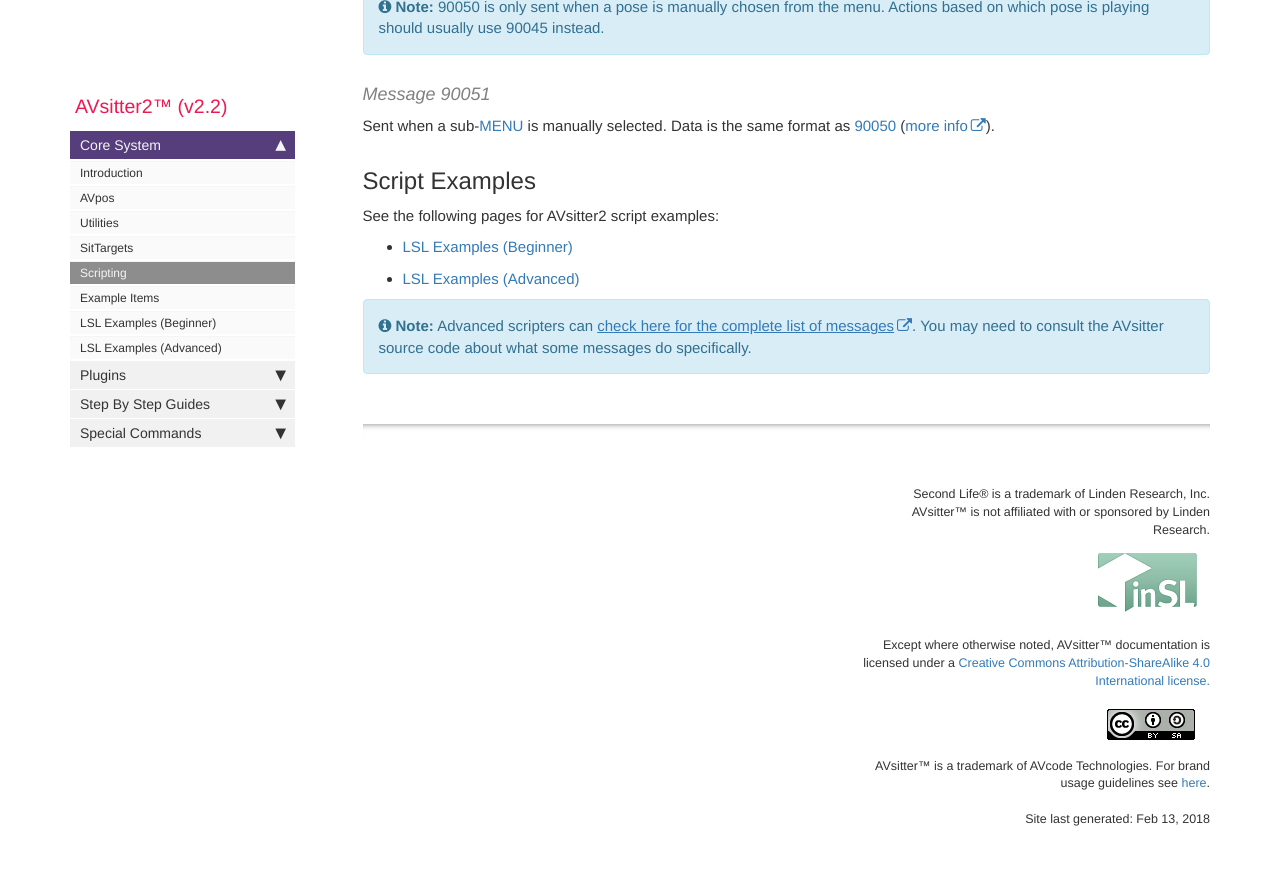
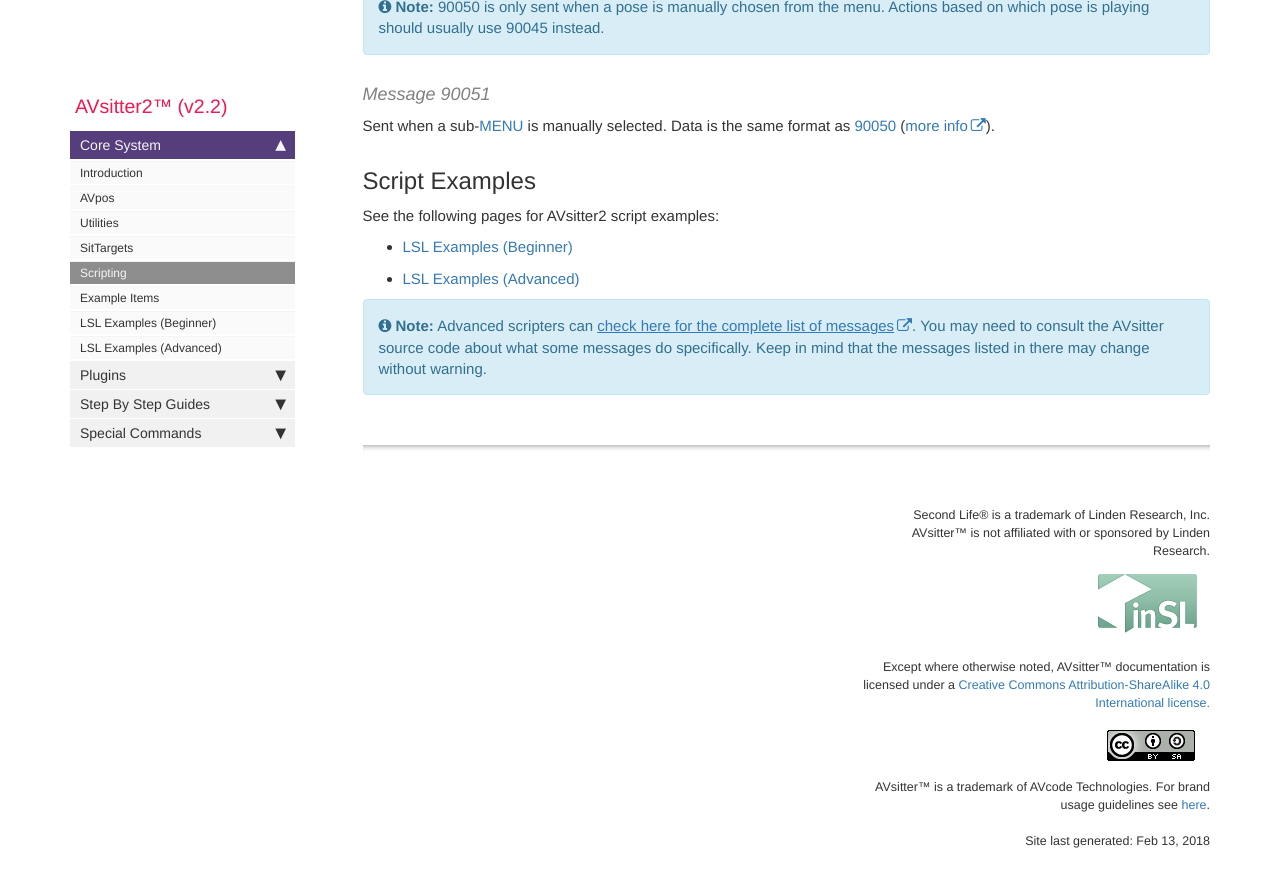
Before and after one commit to AVsitter/avsitter.github.io, a Jekyll site: the page built from pages/avsitter2/avsitter2_scripting.md, in a window 1280 px wide and 900 px high, scrolled down 4278 px. Shown: the top 887 px of the window. Built offline with Jekyll 4.4.1, drawn with Linux system fonts in a browser that asks for light colours; nearby versions of some CDN libraries; comment, search, counter and statistics services are not loaded.

Commit message:
Add warning about the full list of messages

```diff
--- a/pages/avsitter2/avsitter2_scripting.md
+++ b/pages/avsitter2/avsitter2_scripting.md
@@ -180,6 +180,6 @@ See the following pages for AVsitter2 script examples:
 - [LSL Examples (Beginner)](avsitter2_lsl_examples_beginner.html)
 - [LSL Examples (Advanced)](avsitter2_lsl_examples_advanced.html)
 
-{% include note.html content="Advanced scripters can [check here for the complete list of messages](https://github.com/AVsitter/AVsitter/blob/master/AVsitter2/avsitter2_link_message_reference.md). You may need to consult the AVsitter source code about what some messages do specifically." %}
+{% include note.html content="Advanced scripters can [check here for the complete list of messages](https://github.com/AVsitter/AVsitter/blob/master/AVsitter2/avsitter2_link_message_reference.md). You may need to consult the AVsitter source code about what some messages do specifically. Keep in mind that the messages listed in there may change without warning." %}
 
 {% include links.html %}
```
